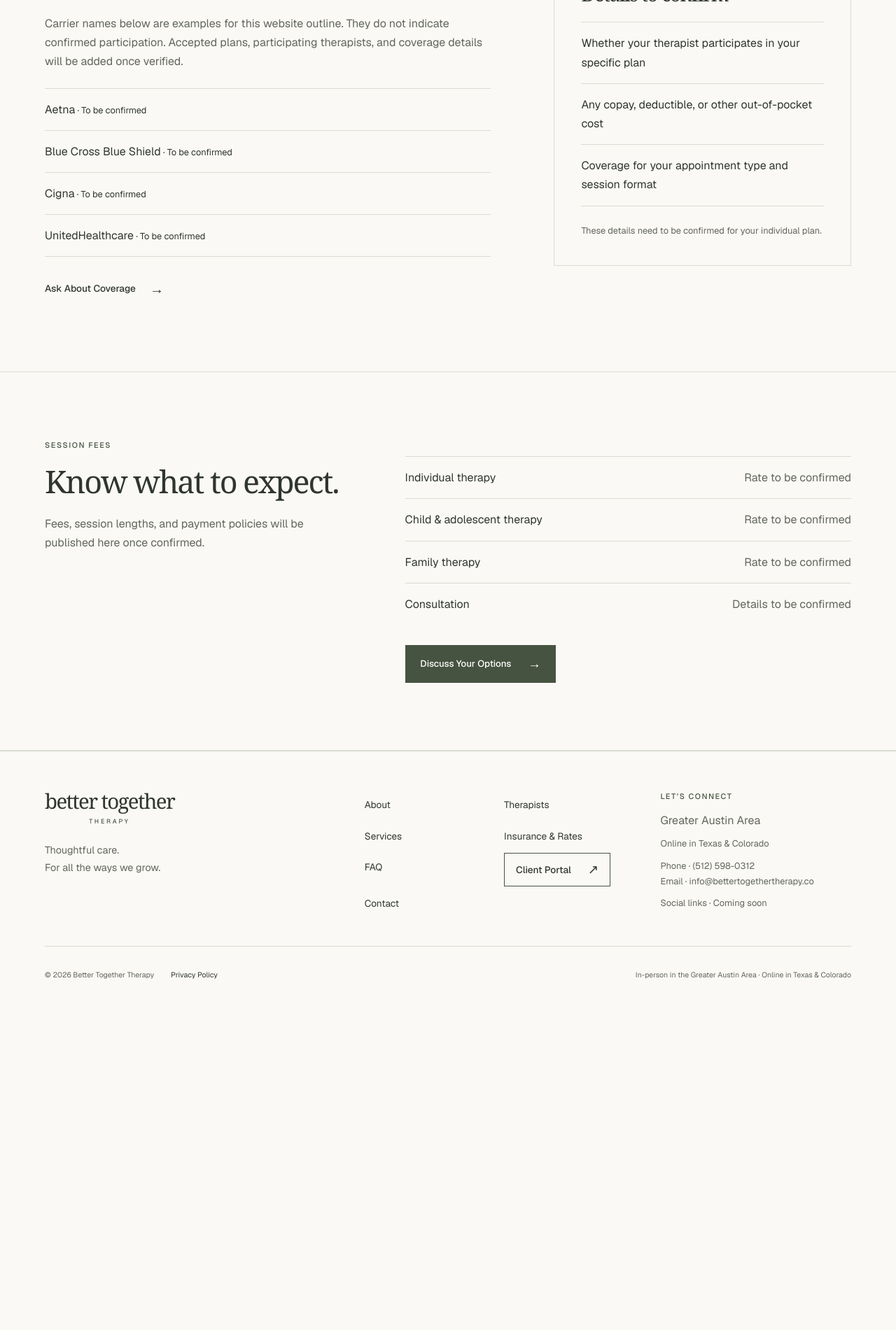
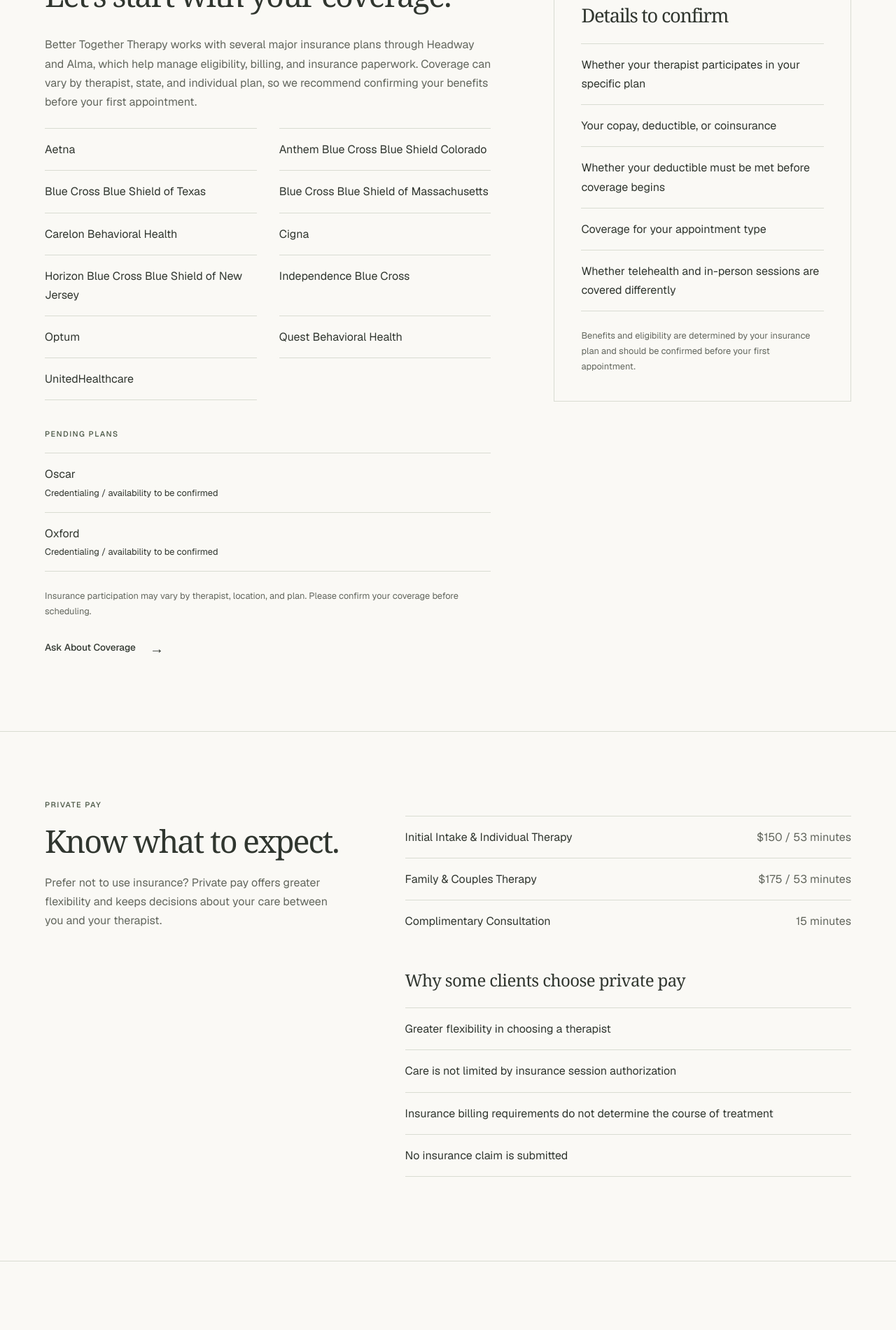
Before and after one commit to AXLT-Studio/bettertogethertherapyco, a Next.js app: page /insurance-rates in a window 1280 px wide. Shown: the part 740-2641 px from the top of the page at 70% size. Before the commit the page ends 2180 px from the top, so only its background shows below. Built offline with nearby package versions, Linux system fonts and the light colour scheme.

Commit message:
Insurance update

```diff
--- a/src/app/contact/page.tsx
+++ b/src/app/contact/page.tsx
@@ -83,7 +83,7 @@ export default function ContactPage() {
           <dl className="contact-details">
             <div>
               <dt>Office</dt>
-              <dd>Greater Austin Area · Street address to be added</dd>
+              <dd>Leander, Texas · Street address to be added</dd>
             </div>
             <div>
               <dt>Online therapy</dt>
--- a/src/app/globals.css
+++ b/src/app/globals.css
@@ -811,6 +811,26 @@
   .detail-list li:first-child {
     border-top: 1px solid var(--line);
   }
+  .pending-plans {
+    margin-top: 2.5rem;
+  }
+  .pending-plans .detail-list {
+    margin-top: 0.75rem;
+  }
+  .pending-plans li {
+    display: flex;
+    flex-direction: column;
+    gap: 0.15rem;
+  }
+  .coverage-note {
+    margin-bottom: 1.25rem;
+  }
+  .private-pay-benefits {
+    margin-top: 2.5rem;
+  }
+  .private-pay-benefits h3 {
+    font-size: 1.5rem;
+  }
   .audience-detail {
     padding: 2rem 0;
     border-top: 1px solid var(--line);
@@ -981,6 +1001,15 @@
   }
 
   @media (min-width: 600px) {
+    .insurance-plan-list {
+      display: grid;
+      grid-template-columns: repeat(2, minmax(0, 1fr));
+      column-gap: 2rem;
+    }
+    .insurance-plan-list li:first-child,
+    .insurance-plan-list li:nth-child(2) {
+      border-top: 1px solid var(--line);
+    }
     .profile-list {
       grid-template-columns: repeat(2, minmax(0, 1fr));
     }
--- a/src/app/insurance-rates/page.tsx
+++ b/src/app/insurance-rates/page.tsx
@@ -5,9 +5,17 @@ import {
   SectionHeading,
   TextLink,
 } from "@/components/ui";
-import { insuranceNames, practiceLinks } from "@/lib/content";
+import {
+  insuranceNames,
+  pendingInsuranceNames,
+  practiceLinks,
+} from "@/lib/content";
 
-export const metadata: Metadata = { title: "Insurance & Rates" };
+export const metadata: Metadata = {
+  title: "Insurance & Rates",
+  description:
+    "Explore insurance options, private-pay rates, and appointment policies for Better Together Therapy in the Greater Austin Area and online across Texas and Colorado.",
+};
 
 export default function InsurancePage() {
   return (
@@ -15,7 +23,7 @@ export default function InsurancePage() {
       <PageIntro
         eyebrow="Insurance & rates"
         title="Clarity before you begin."
-        description="Understanding costs is part of finding care that fits. This is where you’ll find coverage information, session fees, and questions to ask before booking."
+        description="Understanding the financial side of therapy is part of finding care that fits. Explore insurance options, private-pay rates, and important details to know before scheduling."
       />
       <section className="section" id="coverage">
         <div className="site-container content-grid">
@@ -25,19 +33,34 @@ export default function InsurancePage() {
               title="Let’s start with your coverage."
             />
             <p>
-              Carrier names below are examples for this website outline. They do
-              not indicate confirmed participation. Accepted plans,
-              participating therapists, and coverage details will be added once
-              verified.
+              Better Together Therapy works with several major insurance plans
+              through Headway and Alma, which help manage eligibility, billing,
+              and insurance paperwork. Coverage can vary by therapist, state,
+              and individual plan, so we recommend confirming your benefits
+              before your first appointment.
             </p>
-            <ul className="detail-list">
+            <ul className="detail-list insurance-plan-list">
               {insuranceNames.map((name) => (
-                <li key={name}>
-                  {name}
-                  <span className="small-copy"> · To be confirmed</span>
-                </li>
+                <li key={name}>{name}</li>
               ))}
             </ul>
+            <div className="pending-plans">
+              <p className="eyebrow">Pending plans</p>
+              <ul className="detail-list">
+                {pendingInsuranceNames.map((name) => (
+                  <li key={name}>
+                    <span>{name}</span>
+                    <span className="small-copy">
+                      Credentialing / availability to be confirmed
+                    </span>
+                  </li>
+                ))}
+              </ul>
+            </div>
+            <p className="small-copy coverage-note">
+              Insurance participation may vary by therapist, location, and plan.
+              Please confirm your coverage before scheduling.
+            </p>
             <TextLink href={practiceLinks.consultation}>
               Ask About Coverage
             </TextLink>
@@ -47,11 +70,19 @@ export default function InsurancePage() {
             <h2>Details to confirm</h2>
             <ul className="detail-list">
               <li>Whether your therapist participates in your specific plan</li>
-              <li>Any copay, deductible, or other out-of-pocket cost</li>
-              <li>Coverage for your appointment type and session format</li>
+              <li>Your copay, deductible, or coinsurance</li>
+              <li>
+                Whether your deductible must be met before coverage begins
+              </li>
+              <li>Coverage for your appointment type</li>
+              <li>
+                Whether telehealth and in-person sessions are covered
+                differently
+              </li>
             </ul>
             <p className="small-copy">
-              These details need to be confirmed for your individual plan.
+              Benefits and eligibility are determined by your insurance plan and
+              should be confirmed before your first appointment.
             </p>
           </aside>
         </div>
@@ -59,34 +90,81 @@ export default function InsurancePage() {
       <section className="section values-section">
         <div className="site-container split-section">
           <SectionHeading
-            eyebrow="Session fees"
+            eyebrow="Private pay"
             title="Know what to expect."
-            description="Fees, session lengths, and payment policies will be published here once confirmed."
+            description="Prefer not to use insurance? Private pay offers greater flexibility and keeps decisions about your care between you and your therapist."
           />
           <div>
             <dl className="rate-list">
               <div>
-                <dt>Individual therapy</dt>
-                <dd>Rate to be confirmed</dd>
+                <dt>Initial Intake &amp; Individual Therapy</dt>
+                <dd>$150 / 53 minutes</dd>
               </div>
               <div>
-                <dt>Child & adolescent therapy</dt>
-                <dd>Rate to be confirmed</dd>
+                <dt>Family &amp; Couples Therapy</dt>
+                <dd>$175 / 53 minutes</dd>
               </div>
               <div>
-                <dt>Family therapy</dt>
-                <dd>Rate to be confirmed</dd>
-              </div>
-              <div>
-                <dt>Consultation</dt>
-                <dd>Details to be confirmed</dd>
+                <dt>Complimentary Consultation</dt>
+                <dd>15 minutes</dd>
               </div>
             </dl>
-            <div className="button-group">
-              <CTAButton href={practiceLinks.consultation}>
-                Discuss Your Options
-              </CTAButton>
+            <div className="private-pay-benefits">
+              <h3>Why some clients choose private pay</h3>
+              <ul className="detail-list">
+                <li>Greater flexibility in choosing a therapist</li>
+                <li>Care is not limited by insurance session authorization</li>
+                <li>
+                  Insurance billing requirements do not determine the course of
+                  treatment
+                </li>
+                <li>No insurance claim is submitted</li>
+              </ul>
             </div>
+          </div>
+        </div>
+      </section>
+      <section className="section">
+        <div className="site-container content-grid">
+          <SectionHeading
+            eyebrow="Appointment policy"
+            title="When plans change."
+          />
+          <div className="content-block">
+            <p>
+              We understand that life happens. If you need to change an
+              appointment, please provide at least 24 hours&apos; notice
+              whenever possible.
+            </p>
+            <p>
+              Missed appointments and cancellations made with less than 24
+              hours&apos; notice may be subject to a late cancellation / no-show
+              fee.
+            </p>
+            <p>
+              Better Together Therapy currently allows one late cancellation /
+              no-show fee to be waived during a six-month period.
+            </p>
+          </div>
+        </div>
+      </section>
+      <section
+        className="closing-cta section"
+        aria-labelledby="insurance-cta-title"
+      >
+        <div className="site-container closing-inner">
+          <div>
+            <p className="eyebrow">A clear next step</p>
+            <h2 id="insurance-cta-title">Questions before you begin?</h2>
+            <p>
+              Not sure about coverage, cost, or which therapist may be the right
+              fit? Start with a complimentary 15-minute consultation.
+            </p>
+          </div>
+          <div className="button-group">
+            <CTAButton href={practiceLinks.consultation} arrow={false}>
+              Book a Free Consultation
+            </CTAButton>
           </div>
         </div>
       </section>
--- a/src/components/insurance-strip.tsx
+++ b/src/components/insurance-strip.tsx
@@ -1,4 +1,4 @@
-import { insuranceNames } from "@/lib/content";
+import { featuredInsuranceNames } from "@/lib/content";
 import { TextLink } from "./ui";
 
 export function InsuranceStrip() {
@@ -15,17 +15,17 @@ export function InsuranceStrip() {
           </h2>
           <ul
             className="insurance-names"
-            aria-label="Example insurance carriers, not yet confirmed"
+            aria-label="Selected insurance carriers"
           >
-            {insuranceNames.map((name) => (
+            {featuredInsuranceNames.map((name) => (
               <li key={name}>{name}</li>
             ))}
           </ul>
           <TextLink href="/insurance-rates#coverage">Check Coverage</TextLink>
         </div>
         <p className="insurance-note">
-          Insurance names are placeholders. Participation and plan coverage to
-          be confirmed.
+          Participation varies by therapist, location, and plan. Please confirm
+          coverage before scheduling.
         </p>
       </div>
     </section>
--- a/src/components/ui.tsx
+++ b/src/components/ui.tsx
@@ -10,7 +10,7 @@ export function CTAButton({
   href,
   children,
   variant = "primary",
-  arrow = true,
+  arrow = false,
 }: {
   href: string;
   children: ReactNode;
--- a/src/lib/content.ts
+++ b/src/lib/content.ts
@@ -26,10 +26,26 @@ export const navigation = [
 
 export const insuranceNames = [
   "Aetna",
+  "Anthem Blue Cross Blue Shield Colorado",
+  "Blue Cross Blue Shield of Texas",
+  "Blue Cross Blue Shield of Massachusetts",
+  "Carelon Behavioral Health",
+  "Cigna",
+  "Horizon Blue Cross Blue Shield of New Jersey",
+  "Independence Blue Cross",
+  "Optum",
+  "Quest Behavioral Health",
+  "UnitedHealthcare",
+];
+
+export const featuredInsuranceNames = [
+  "Aetna",
   "Blue Cross Blue Shield",
   "Cigna",
   "UnitedHealthcare",
 ];
+
+export const pendingInsuranceNames = ["Oscar", "Oxford"];
 
 export const recognitionStatements = [
   "Your child seems overwhelmed by everything.",
@@ -224,7 +240,10 @@ export const samanthaSerbin: Therapist = {
     "She creates space for clients to be honest about what is difficult while also helping them identify practical ways to move forward.",
     "Whether she is working with a child, teenager, adult, or parent, Samantha’s goal is to help clients feel understood, supported, and more confident navigating what comes next.",
   ],
-  sessionLocations: { inPerson: "Greater Austin Area", online: "Texas & Colorado" },
+  sessionLocations: {
+    inPerson: "Greater Austin Area",
+    online: "Texas & Colorado",
+  },
 };
 
 export const shellyKessinger: Therapist = {
@@ -305,7 +324,7 @@ export const faqs: FAQ[] = [
   {
     question: "Do you accept insurance?",
     answer:
-      "Insurance participation is being confirmed. The carrier names shown in this outline are placeholders, not a verified list of accepted plans. Coverage and costs need to be confirmed for your plan and therapist before booking.",
+      "Better Together Therapy works with several major insurance plans through Headway and Alma. Participation varies by therapist, state, and individual plan, so please confirm your benefits before your first appointment.",
     href: "/insurance-rates",
     linkLabel: "Explore insurance & rates",
   },
@@ -322,7 +341,7 @@ export const faqs: FAQ[] = [
   {
     question: "How long are sessions?",
     answer:
-      "Session lengths and fees will be listed once confirmed. They may vary by appointment type; these details will be discussed before you book.",
+      "Initial intake, individual, family, and couples therapy sessions are 53 minutes. Complimentary consultations are 15 minutes.",
   },
   {
     question: "How do I know which therapist is the right fit?",
```
Also changed, not shown: src/components/header.tsx (+16 -3 lines), 1 other file (tests, documents, lock files or other folders).
